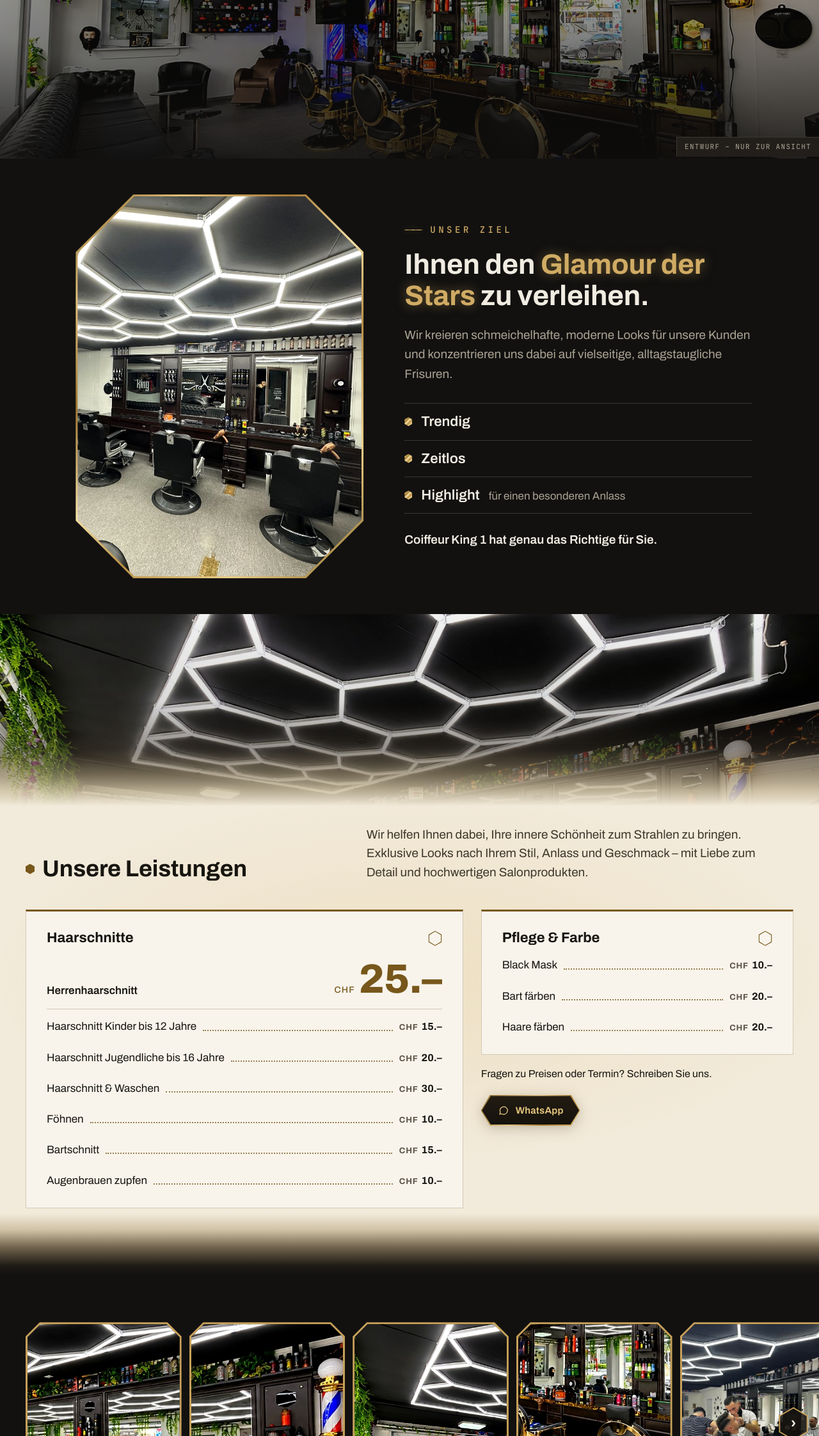
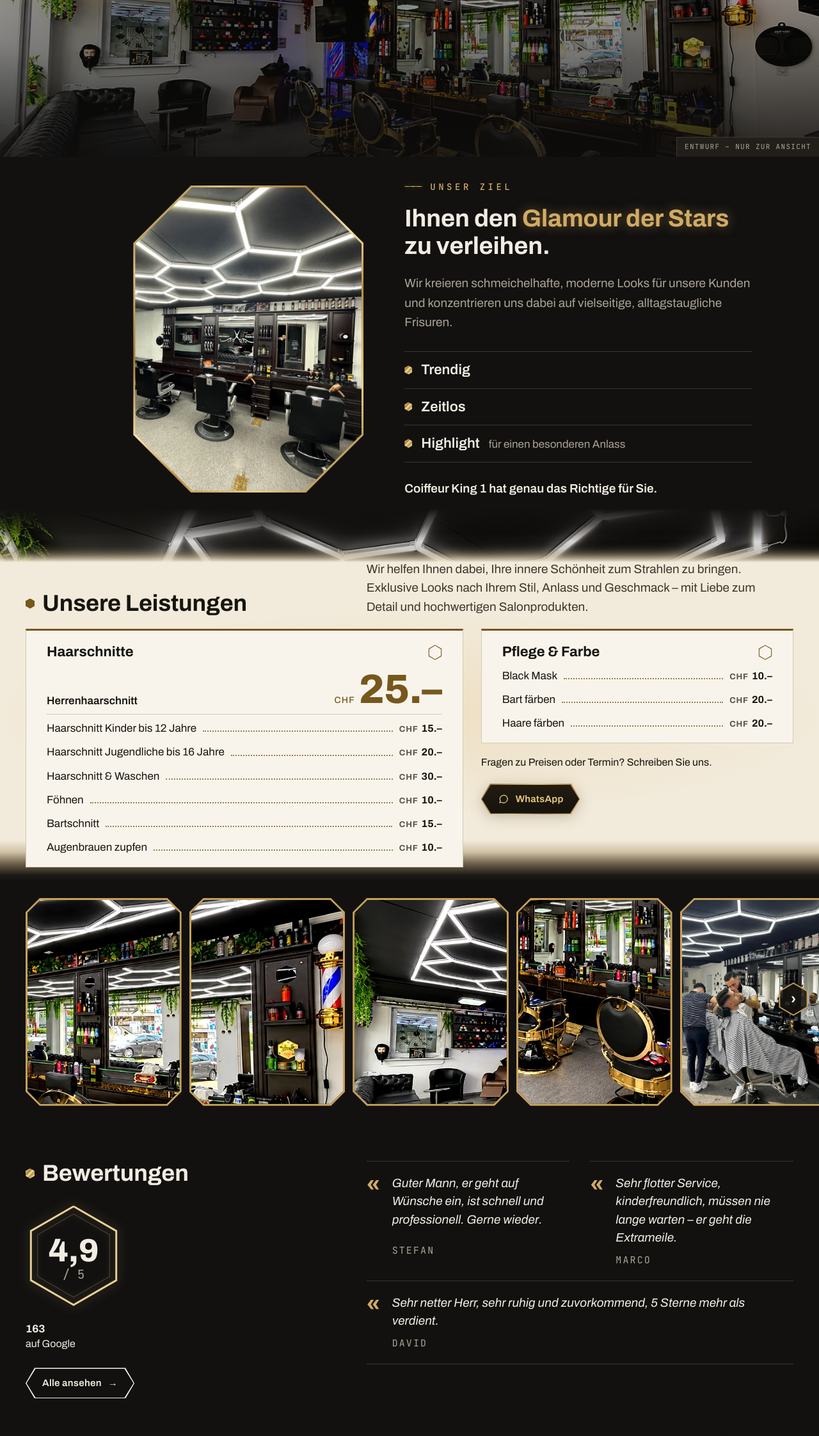
Before and after one commit to julia-mirku/coiffeur-king-muster, a plain HTML site: page index.html in a window 1280 px wide. Shown: the part 555-2800 px from the top of the page at 64% size. Drawn offline with Linux system fonts and the light colour scheme.

Commit message:
King 1: wie webstudio, Bloecke in 1470x659, keine Naehte

```diff
--- a/index.html
+++ b/index.html
@@ -1053,9 +1053,70 @@ a:focus-visible,button:focus-visible,[role=button]:focus-visible,[tabindex]:focu
 html .name .one{filter:drop-shadow(0 0 6px var(--stage-glow)) drop-shadow(0 0 14px var(--stage-glow)) drop-shadow(0 2px 4px rgba(0,0,0,.7)) drop-shadow(0 6px 18px rgba(0,0,0,.55))}
 /* Juli 23.11: Galerie scrollt nicht nach oben/unten, Rahmen immer ganz sichtbar; Mausrad blaettert die Seite */
 html .strip-x{overflow-y:hidden!important;padding-top:10px!important;padding-bottom:14px!important;overscroll-behavior-y:auto}
+
+/* 24.11 Plaschke «Entwurf» über der Kopfzeile (Regel 22) */
+.mk-hinweis{position:relative;z-index:60;display:block;background:var(--band,#1F3A2E);color:var(--band-ink,#F1ECE2);border-bottom:1px solid var(--band-line,rgba(241,236,226,.28));font-family:'JetBrains Mono',ui-monospace,monospace;font-weight:500;font-size:13px;line-height:1.4;text-align:center;padding:7px 16px;max-height:90px;overflow:hidden;transition:max-height .5s cubic-bezier(.2,.7,.2,1),padding .5s cubic-bezier(.2,.7,.2,1),opacity .35s}
+.mk-hinweis i{display:inline-block;width:7px;height:7px;border-radius:50%;background:var(--acc,#C8A15A);margin-right:8px;vertical-align:1px}
+.mk-hinweis.weg{max-height:0;padding-top:0;padding-bottom:0;opacity:0;border-bottom-width:0}
+@media (max-width:600px){.mk-hinweis{font-size:11px;line-height:1.35;padding:6px 10px;letter-spacing:0}}
+@media (prefers-reduced-motion:reduce){.mk-hinweis{transition:none}}
+@media (min-width:601px){.mk-hinweis{font-size:12px;letter-spacing:.02em}} @media (max-width:600px){.mk-hinweis{font-family:'Archivo',system-ui,sans-serif}}
+
+/* 24.11 Abstände enger; Salon-Fotostreifen über der Preisliste kürzer */
+html body .prices{background:radial-gradient(ellipse 70% 38% at 50% 55%,rgba(222,186,112,.22),rgba(222,186,112,0) 72%),linear-gradient(to bottom,var(--bg) 0,#14120E 54px,#3A332A 90px,#8E8066 111px,#CFC2A4 126px,#F2EADA 140px,#F2EADA calc(100% - 60px),#CFC2A4 calc(100% - 44px),#6E614B calc(100% - 26px),#1E1A15 calc(100% - 9px),var(--bg) 100%)}
+html body .prices::before{height:140px}
+html body .prices>.wrap{padding-top:150px;padding-bottom:44px}
+html body .crops{padding:8px 0 0}
+html body .reviews>.wrap{padding-top:56px;padding-bottom:32px}
+html body .hours>.wrap{padding-top:16px;padding-bottom:28px}
+html body .contact>.wrap{padding-top:16px;padding-bottom:40px}
+@media (min-width:900px){
+ html body .prices{background:radial-gradient(ellipse 70% 38% at 50% 55%,rgba(222,186,112,.22),rgba(222,186,112,0) 72%),linear-gradient(to bottom,var(--bg) 0,#14120E 70px,#3A332A 105px,#8E8066 124px,#CFC2A4 138px,#F2EADA 150px,#F2EADA calc(100% - 64px),#CFC2A4 calc(100% - 46px),#6E614B calc(100% - 28px),#1E1A15 calc(100% - 10px),var(--bg) 100%)}
+ html body .prices::before{height:150px}
+ html body .prices>.wrap{padding-top:166px;padding-bottom:60px}
+ html body .crops{padding:16px 0 0}
+ html body .reviews>.wrap{padding-top:72px;padding-bottom:52px}
+ html body .hours>.wrap{padding-top:44px;padding-bottom:52px}
+ html body .contact>.wrap{padding-top:44px;padding-bottom:60px}
+}
+
+/* 24.11 drei Stimmen: die dritte über die ganze Breite */
+html body .quotes li:last-child:nth-child(odd){grid-column:1/-1}
+html body .quotes li:nth-last-child(2):nth-child(even){border-bottom:0}
+
+/* 24.11 (2) Abstände: Fotostreifen über der Preisliste kürzer, Lücken enger */
+html body .about>.wrap{padding-bottom:16px}
+html body .prices{background:radial-gradient(ellipse 70% 38% at 50% 55%,rgba(222,186,112,.22),rgba(222,186,112,0) 72%),linear-gradient(to bottom,var(--bg) 0,#14120E 24px,#3A332A 40px,#8E8066 50px,#CFC2A4 58px,#F2EADA 64px,#F2EADA calc(100% - 60px),#CFC2A4 calc(100% - 44px),#6E614B calc(100% - 26px),#1E1A15 calc(100% - 9px),var(--bg) 100%)}
+html body .prices::before{height:64px}
+html body .prices>.wrap{padding-top:70px}
+@media (max-width:899px){html body .contact>.wrap{padding-bottom:22px}}
+@media (min-width:900px){
+ html body .about>.wrap{padding-bottom:20px}
+ html body .prices{background:radial-gradient(ellipse 70% 38% at 50% 55%,rgba(222,186,112,.22),rgba(222,186,112,0) 72%),linear-gradient(to bottom,var(--bg) 0,#14120E 38px,#3A332A 58px,#8E8066 70px,#CFC2A4 78px,#F2EADA 84px,#F2EADA calc(100% - 64px),#CFC2A4 calc(100% - 46px),#6E614B calc(100% - 28px),#1E1A15 calc(100% - 10px),var(--bg) 100%)}
+ html body .prices::before{height:84px}
+ html body .prices>.wrap{padding-top:92px;padding-bottom:52px}
+ html body .hours>.wrap{padding-top:36px}
+ html body .contact>.wrap{padding-top:36px;padding-bottom:50px}
+}
+/* Juli/Holly 24.11: auf niedrigen Laptops (1470×659) passt jeder Block ganz in den Bildschirm */
+@media (min-width:900px) and (max-height:800px){
+  html body .stage{height:max(440px,calc(100vh - 171px))!important;min-height:0!important}
+  html body .about>.wrap{padding-top:36px!important;padding-bottom:16px!important;row-gap:20px}
+  html body .about .arch{height:min(480px,calc(100vh - 140px))!important;width:auto!important;aspect-ratio:3/4}
+  html body .ab-lead{font-size:38px!important}
+  html body .prices>.wrap{padding-top:80px!important;padding-bottom:22px!important}
+  html body .p-head{margin-bottom:20px!important}
+  html body .board{padding-top:20px!important;padding-bottom:12px!important}
+  html body .board .menu li{padding-top:7px!important;padding-bottom:7px!important;min-height:0!important}
+  html body .board .feat{padding-top:10px!important;padding-bottom:10px!important}
+}
+/* Juli/Holly 24.11: keine Nähte – Deckenfoto über den Preisen blendet oben weich ein, Zeiten-Block mit weichen Rändern */
+html body .prices::before{-webkit-mask-image:linear-gradient(to bottom,rgba(0,0,0,0) 0,rgba(0,0,0,.3) 30%,rgba(0,0,0,.82) 62%,rgba(0,0,0,.7) 75%,rgba(0,0,0,0) 100%)!important;mask-image:linear-gradient(to bottom,rgba(0,0,0,0) 0,rgba(0,0,0,.3) 30%,rgba(0,0,0,.82) 62%,rgba(0,0,0,.7) 75%,rgba(0,0,0,0) 100%)!important}
+html body .hours{background:linear-gradient(to bottom,var(--bg) 0,var(--bg2) 56px,var(--bg2) calc(100% - 56px),var(--bg) 100%)!important}
 </style>
 </head>
 <body>
+<div class="mk-hinweis" id="mk-hinweis" role="note" lang="de"><i aria-hidden="true"></i>Website-Entwurf von Julia &amp; Robin Mirku · nur zur Ansicht – einige Links und Funktionen sind noch nicht aktiv.</div>
 <div class="page" id="top">
 <svg width="0" height="0" style="position:absolute" aria-hidden="true" focusable="false"><defs><linearGradient id="gold-metal" x1="0" y1="0" x2="1" y2="1"><stop offset="0" stop-color="#8A6828"/><stop offset=".22" stop-color="#EBCB82"/><stop offset=".42" stop-color="#A97F36"/><stop offset=".58" stop-color="#F7E4AA"/><stop offset=".78" stop-color="#B98F45"/><stop offset="1" stop-color="#E5C57C"/></linearGradient></defs></svg>
 
@@ -1201,9 +1262,8 @@ html .strip-x{overflow-y:hidden!important;padding-top:10px!important;padding-bot
       </div>
       <ul class="quotes">
         <li class="r"><q>Guter Mann, er geht auf Wünsche ein, ist schnell und professionell. Gerne wieder.</q><span class="who">Stefan</span></li>
-        <li class="r" style="--d:.08s"><q>Es ist ein sehr einladender Ort, die Angestellten sind sehr höflich und schneiden Ihnen die Haare ganz nach Ihren Wünschen.</q><span class="who">Hikmet</span></li>
-        <li class="r" style="--d:.16s"><q>Sehr flotter Service, kinderfreundlich, müssen nie lange warten – er geht die Extrameile.</q><span class="who">Marco</span></li>
-        <li class="r" style="--d:.24s"><q>Sehr netter Herr, sehr ruhig und zuvorkommend, 5 Sterne mehr als verdient.</q><span class="who">David</span></li>
+        <li class="r" style="--d:.08s"><q>Sehr flotter Service, kinderfreundlich, müssen nie lange warten – er geht die Extrameile.</q><span class="who">Marco</span></li>
+        <li class="r" style="--d:.16s"><q>Sehr netter Herr, sehr ruhig und zuvorkommend, 5 Sterne mehr als verdient.</q><span class="who">David</span></li>
       </ul>
     </div>
   </section>
```
